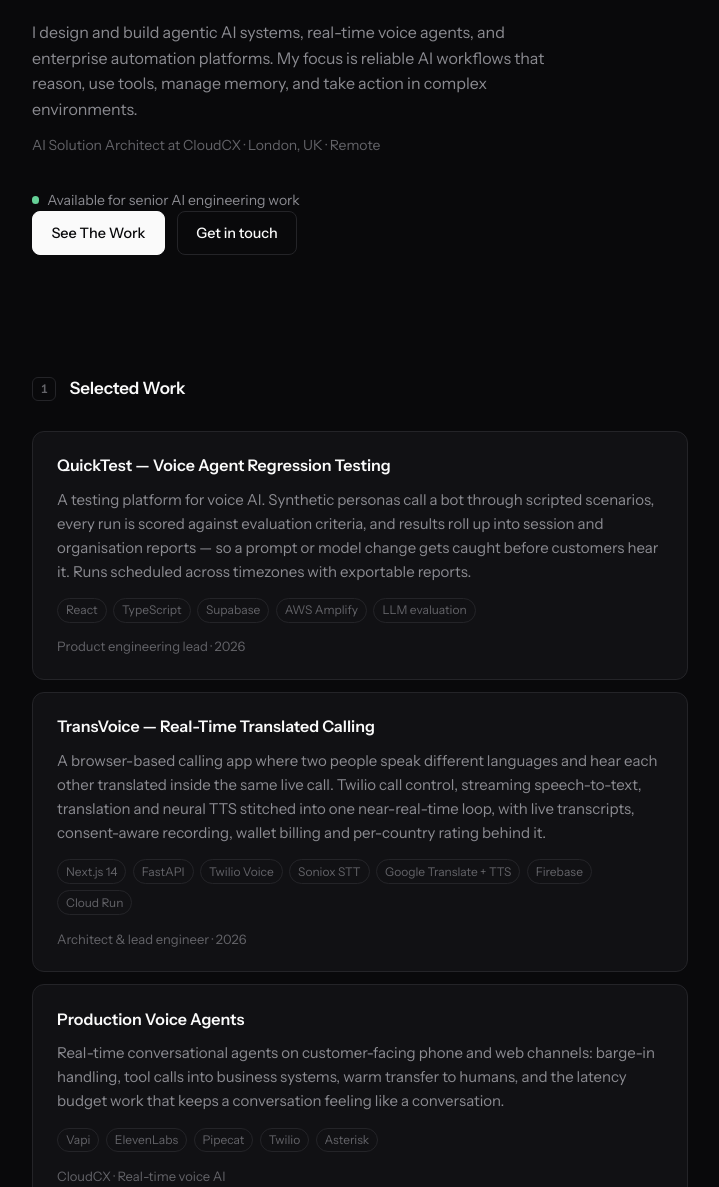
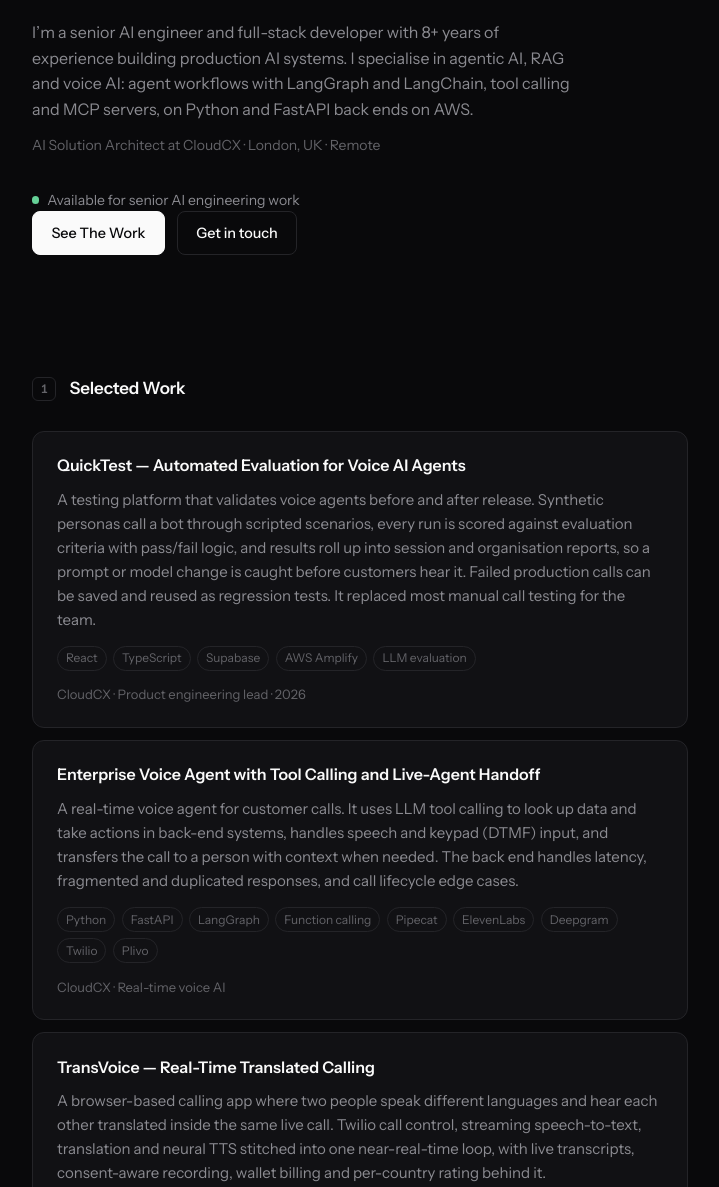
Before and after one commit to imkhubaibraza/imkhubaibraza.github.io, an Astro site: page / in a window 1280 px wide. Shown: the part 293-1480 px from the top of the page, without its empty margins (280-999 px from the left). Built offline with nearby package versions, Linux system fonts and the light colour scheme; Astro itself is replaced by a stand-in of ours.

Commit message:
Match the site to the Toptal profile: bio, projects, CloudCX and Metric summaries, matix, education, skills, Toptal link
Co-Authored-By: Claude Opus 5.5 <noreply@anthropic.com>

```diff
--- a/src/data/profile.js
+++ b/src/data/profile.js
@@ -17,7 +17,7 @@ export const profile = {
     mutedFrom: 2,
   },
 
-  bio: 'I design and build agentic AI systems, real-time voice agents, and enterprise automation platforms. My focus is reliable AI workflows that reason, use tools, manage memory, and take action in complex environments.',
+  bio: 'I’m a senior AI engineer and full-stack developer with 8+ years of experience building production AI systems. I specialise in agentic AI, RAG and voice AI: agent workflows with LangGraph and LangChain, tool calling and MCP servers, on Python and FastAPI back ends on AWS.',
 
   expertise: [
     'I’ve built and scaled AI systems for telecommunications, healthcare, customer support, and enterprise automation — from conversational AI and IVR to multi-step orchestration and low-latency voice infrastructure supporting thousands of concurrent interactions.',
@@ -34,11 +34,18 @@ export const profile = {
 
   projects: [
     {
-      name: 'QuickTest — Voice Agent Regression Testing',
+      name: 'QuickTest — Automated Evaluation for Voice AI Agents',
       blurb:
-        'A testing platform for voice AI. Synthetic personas call a bot through scripted scenarios, every run is scored against evaluation criteria, and results roll up into session and organisation reports — so a prompt or model change gets caught before customers hear it. Runs scheduled across timezones with exportable reports.',
+        'A testing platform that validates voice agents before and after release. Synthetic personas call a bot through scripted scenarios, every run is scored against evaluation criteria with pass/fail logic, and results roll up into session and organisation reports, so a prompt or model change is caught before customers hear it. Failed production calls can be saved and reused as regression tests. It replaced most manual call testing for the team.',
       stack: ['React', 'TypeScript', 'Supabase', 'AWS Amplify', 'LLM evaluation'],
-      meta: 'Product engineering lead · 2026',
+      meta: 'CloudCX · Product engineering lead · 2026',
+    },
+    {
+      name: 'Enterprise Voice Agent with Tool Calling and Live-Agent Handoff',
+      blurb:
+        'A real-time voice agent for customer calls. It uses LLM tool calling to look up data and take actions in back-end systems, handles speech and keypad (DTMF) input, and transfers the call to a person with context when needed. The back end handles latency, fragmented and duplicated responses, and call lifecycle edge cases.',
+      stack: ['Python', 'FastAPI', 'LangGraph', 'Function calling', 'Pipecat', 'ElevenLabs', 'Deepgram', 'Twilio', 'Plivo'],
+      meta: 'CloudCX · Real-time voice AI',
     },
     {
       name: 'TransVoice — Real-Time Translated Calling',
@@ -48,17 +55,24 @@ export const profile = {
       meta: 'Architect & lead engineer · 2026',
     },
     {
-      name: 'Production Voice Agents',
+      name: 'RAG Knowledge Assistant for Business Content',
       blurb:
-        'Real-time conversational agents on customer-facing phone and web channels: barge-in handling, tool calls into business systems, warm transfer to humans, and the latency budget work that keeps a conversation feeling like a conversation.',
-      stack: ['Vapi', 'ElevenLabs', 'Pipecat', 'Twilio', 'Asterisk'],
-      meta: 'CloudCX · Real-time voice AI',
+        'A retrieval-augmented assistant that answers questions from a company’s own content. It collects content from business websites, embeds it with OpenAI embeddings, stores it in Pinecone, and retrieves the most relevant sources as context so the LLM writes a grounded answer.',
+      stack: ['Python', 'LangChain', 'RAG', 'Pinecone', 'OpenAI API', 'Web scraping'],
+      meta: 'LLM applications',
     },
     {
-      name: 'Invoice OCR Pipeline',
+      name: 'Automatic Description Generation from Images',
       blurb:
-        'An OCR pipeline that reads invoices and pulls structured fields out of them, replacing manual data entry in a high-volume document workflow. Trained and served on SageMaker, containerised for repeatable deployment.',
-      stack: ['Python', 'AWS SageMaker', 'OCR', 'Docker'],
+        'Listing descriptions written from apartment photos and data. The pipeline removes duplicate photos, classifies each photo by room type, counts bedrooms and bathrooms, detects amenities, then generates the description with a transformer model (table to text).',
+      stack: ['Computer vision', 'Object detection', 'Transformers', 'PyTorch'],
+      meta: 'ML engineering',
+    },
+    {
+      name: 'Information Extraction from Invoices',
+      blurb:
+        'An OCR system built on PaddleOCR that reads invoices and extracts their fields, replacing manual data entry for a small business. Deployed with a SageMaker Pipeline for continuous training and deployment, with model monitoring and version control.',
+      stack: ['Python', 'PaddleOCR', 'AWS SageMaker', 'Docker'],
       meta: 'ML engineering · 2022',
       href: 'https://github.com/imkhubaibraza/invoiceOCR',
     },
@@ -76,13 +90,16 @@ export const profile = {
     { company: 'CloudCX', context: 'Contract · Remote · Greater London, UK', roles: [
       { title: 'AI Solution Architect', dates: 'Aug 2025 — Present' },
       { title: 'Senior Software Engineer', dates: 'Apr 2023 — Aug 2025' },
-    ], summary: 'Founding engineer at CloudCX, helping grow the business from £0 to £1 million in annual recurring revenue (ARR). Built agentic AI systems, real-time voice agents, and enterprise automation.' },
+    ], summary: 'Founding engineer at CloudCX, helping grow the business from £0 to £1 million in annual recurring revenue (ARR). Built QuickTest, the automated test platform for our voice agents, and in-house voice agents on Vapi, ElevenLabs and Pipecat. Designed stateful, multi-step agent workflows with LangGraph and LangChain, exposed internal tools to agents through MCP servers, and built Python and FastAPI agent back ends on AWS that manage call state for concurrent live calls.' },
     { company: 'Metric', context: 'Full-time · Hybrid · Islamabad, Pakistan', roles: [
       { title: 'Head of Engineering', dates: 'Nov 2021 — Feb 2023' },
-    ], summary: 'Helped scale Metric from 0 to 100,000 app downloads as Head of Engineering. Joined as the second employee in the new tech team and helped grow engineering from 1 to 10 people. Established hiring and onboarding processes, improved releases and CI/CD with Jenkins, and resolved Firestore database performance issues.' },
+    ], summary: 'Scaled Metric’s app from 0 to 10,000 paid users and 100,000 downloads as Head of Engineering, used by businesses in 30 sectors to track their numbers. Joined as the second employee in the new tech team and grew engineering from 1 to 10 people. Led back-end, front-end and Android developers, shaped the product vision, set up hiring and onboarding, improved releases and CI/CD with Jenkins, and resolved Firestore performance issues.' },
     { company: 'Upwork', context: 'Freelance', roles: [
       { title: 'Top Rated Freelancer', dates: 'Dec 2020 — Apr 2022' },
     ] },
+    { company: 'matix', context: 'Contract', roles: [
+      { title: 'Senior NLP Engineer', dates: '2020 — 2021' },
+    ], summary: 'Document classification and information extraction, plus back-end services on Asterisk and Twilio that streamed call audio to speech-to-text (Vosk, Google STT).' },
     { company: 'Omdena', context: 'Part-time', roles: [
       { title: 'Machine Learning Engineer', dates: 'Feb 2021 — Jul 2021' },
     ] },
@@ -91,9 +108,10 @@ export const profile = {
     ] },
   ],
 
-  // Education from the public LinkedIn listing; degree title not supplied.
+  // Education as listed on the Toptal profile.
   background: [
-    { label: 'Education', detail: 'Information Technology University · 2019–2021' },
+    { label: 'MSc Data Science', detail: 'Information Technology University, Lahore · 2019–2021' },
+    { label: 'BSc Computer Science', detail: 'Government College University, Lahore · 2015–2019' },
   ],
 
   certifications: [
@@ -109,15 +127,15 @@ export const profile = {
     { label: 'Languages', items: ['Python', 'TypeScript', 'JavaScript'] },
     {
       label: 'AI & ML',
-      items: ['PyTorch', 'LangGraph', 'LLMs', 'NLP', 'Scikit-learn', 'Pandas'],
+      items: ['LLMs', 'PyTorch', 'Transformers', 'NLP', 'Computer vision', 'Scikit-learn', 'Pandas'],
     },
     {
       label: 'Backend & Web',
-      items: ['FastAPI', 'Flask', 'React', 'Node.js', 'Docker'],
+      items: ['FastAPI', 'Flask', 'Next.js', 'React', 'Node.js', 'Supabase', 'Docker', 'Microservices'],
     },
     {
       label: 'Cloud',
-      items: ['AWS SageMaker', 'Lambda', 'EC2', 'S3', 'GCP', 'Azure', 'Firebase'],
+      items: ['AWS', 'Amazon Bedrock', 'SageMaker', 'Lambda', 'AWS Amplify', 'GCP', 'Azure', 'Firebase', 'Datadog'],
     },
     {
       label: 'Voice & Telephony',
@@ -126,6 +144,8 @@ export const profile = {
         'Pipecat',
         'LiveKit',
         'Twilio',
+        'Plivo',
+        'Retell AI',
         'Asterisk',
         'SIP',
         'WebRTC',
@@ -140,8 +160,14 @@ export const profile = {
       label: 'Agents & Evaluation',
       items: [
         'LangGraph',
+        'LangChain',
+        'MCP servers',
+        'Function calling',
+        'Claude Agent SDK',
+        'Bedrock AgentCore',
         'Multi-agent orchestration',
         'RAG',
+        'Pinecone',
         'Prompt engineering',
         'LLM evals',
         'Regression testing',
@@ -156,6 +182,11 @@ export const profile = {
       href: 'https://www.linkedin.com/in/muhammadkhubiabraza/',
     },
     {
+      label: 'Toptal',
+      note: 'Verified Expert in Engineering',
+      href: 'https://www.toptal.com/developers/resume/muhammad-khubaib-raza',
+    },
+    {
       label: 'Email',
       note: 'mkhubaibraza@gmail.com',
       href: 'mailto:mkhubaibraza@gmail.com',
```
